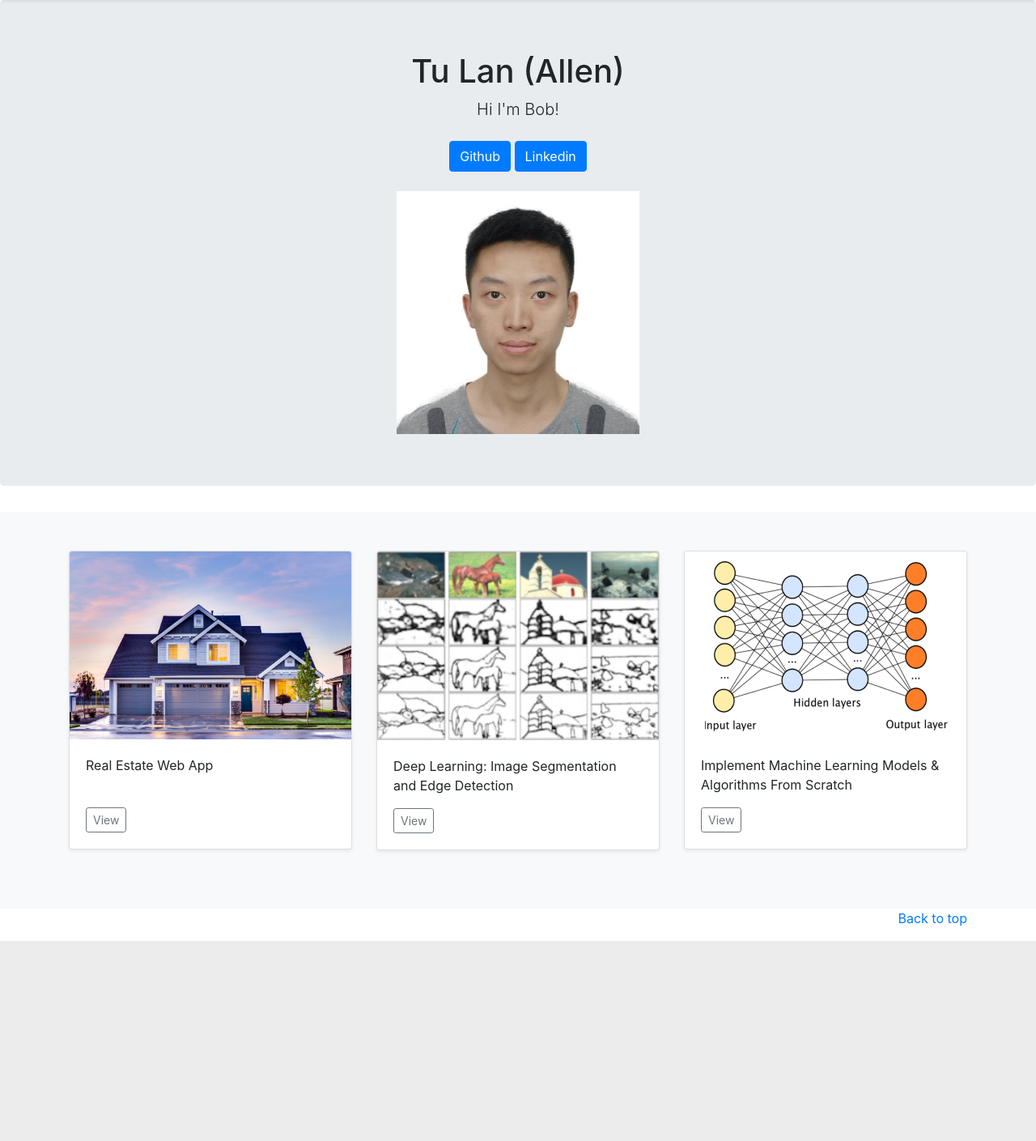
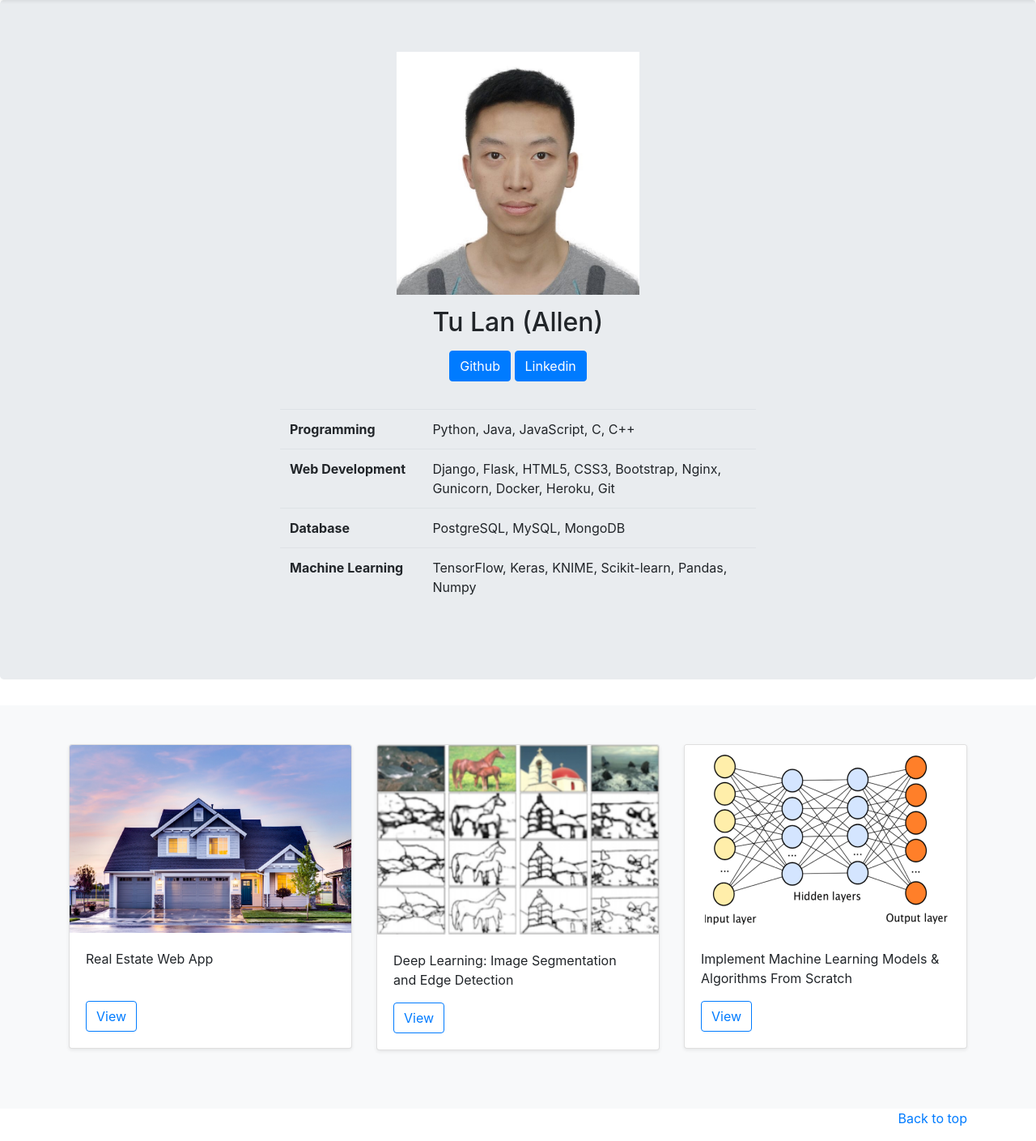
Before and after one commit to lantusky/portfolio_full, a Django app: page / in a window 1280 px wide. Shown: the part 56-1465 px from the top of the page at 81% size. Before the commit the page ends 1218 px from the top, so only its background shows below. Run offline with Django 3.2, Linux system fonts and the light colour scheme; some libraries are stand-ins or nearby versions.

Commit message:
modify homepage

```diff
--- a/templates/home/home.html
+++ b/templates/home/home.html
@@ -1,19 +1,36 @@
-<!doctype html>
+<!DOCTYPE html>
 <html lang="en">
   {% load static %}
 
   <head>
-  <meta charset="utf-8">
-  <meta name="viewport" content="width=device-width, initial-scale=1, shrink-to-fit=no">
-  <meta name="description" content="">
-  <meta name="author" content="Mark Otto, Jacob Thornton, and Bootstrap contributors">
-  <meta name="generator" content="Jekyll v3.8.5">
+    <meta charset="utf-8" />
+    <meta
+      name="viewport"
+      content="width=device-width, initial-scale=1, shrink-to-fit=no"
+    />
+    <meta name="description" content="" />
+    <meta
+      name="author"
+      content="Mark Otto, Jacob Thornton, and Bootstrap contributors"
+    />
+    <meta name="generator" content="Jekyll v3.8.5" />
     <title>Tu Lan's Portfolio</title>
 
     <!-- Bootstrap core CSS -->
-  <link href="{% static 'css/bootstrap.min.css' %}" rel="stylesheet">
+    <link href="{% static 'css/bootstrap.min.css' %}" rel="stylesheet" />
 
     <style>
+      .jumbotron-heading {
+        padding-top: 15px;
+      }
+
+      .container-table {
+        width: 50%;
+        padding: 10px;
+        margin-right: auto;
+        margin-left: auto;
+      }
+
       .bd-placeholder-img {
         font-size: 1.125rem;
         text-anchor: middle;
@@ -38,8 +55,18 @@
             <div class="col-sm-4 offset-md-1 py-4">
               <h4 class="text-white">Contacts</h4>
               <ul class="list-unstyled">
-              <li><a href="https://www.linkedin.com/in/tu-lan-561055125/" class="text-white">Connect on Linkedin</a></li>
-              <li><a href="https://github.com/lantusky" class="text-white">Connect on Github</a></li>
+                <li>
+                  <a
+                    href="https://www.linkedin.com/in/tu-lan-561055125/"
+                    class="text-white"
+                    >Connect on Linkedin</a
+                  >
+                </li>
+                <li>
+                  <a href="https://github.com/lantusky" class="text-white"
+                    >Connect on Github</a
+                  >
+                </li>
                 <p class="text-white">Email: lantusky2017@gmail.com</p>
                 <!-- <li>Tel: (669)204-6386</li> -->
               </ul>
@@ -50,15 +77,36 @@
       <div class="navbar navbar-dark bg-dark shadow-sm">
         <div class="container d-flex justify-content-between">
           <div class="navbar-brand d-flex align-items-center">
-          <svg xmlns="http://www.w3.org/2000/svg" width="20" height="20" viewBox="0 0 24 24" fill="none" stroke="currentColor"
-            stroke-width="2" stroke-linecap="round" stroke-linejoin="round" class="mr-2" focusable="false" aria-hidden="true">
-            <path d="M23 19a2 2 0 0 1-2 2H3a2 2 0 0 1-2-2V8a2 2 0 0 1 2-2h4l2-3h6l2 3h4a2 2 0 0 1 2 2z"></path>
+            <svg
+              xmlns="http://www.w3.org/2000/svg"
+              width="20"
+              height="20"
+              viewBox="0 0 24 24"
+              fill="none"
+              stroke="currentColor"
+              stroke-width="2"
+              stroke-linecap="round"
+              stroke-linejoin="round"
+              class="mr-2"
+              focusable="false"
+              aria-hidden="true"
+            >
+              <path
+                d="M23 19a2 2 0 0 1-2 2H3a2 2 0 0 1-2-2V8a2 2 0 0 1 2-2h4l2-3h6l2 3h4a2 2 0 0 1 2 2z"
+              ></path>
               <circle cx="12" cy="13" r="4"></circle>
             </svg>
             <strong>Tu Lan's Portfolio</strong>
           </div>
-        <button class="navbar-toggler" type="button" data-toggle="collapse" data-target="#navbarHeader" aria-controls="navbarHeader"
-          aria-expanded="false" aria-label="Toggle navigation">
+          <button
+            class="navbar-toggler"
+            type="button"
+            data-toggle="collapse"
+            data-target="#navbarHeader"
+            aria-controls="navbarHeader"
+            aria-expanded="false"
+            aria-label="Toggle navigation"
+          >
             <span class="navbar-toggler-icon"></span>
           </button>
         </div>
@@ -66,17 +114,22 @@
     </header>
 
     <main role="main">
-
       <section class="jumbotron text-center">
         <div class="container">
-        <h1 class="jumbotron-heading">Tu Lan (Allen)</h1>
-        <p class="lead text-black">Hi I'm Bob!</p>
+          <img src="{% static 'img/home/allen.jpg' %}" height="300" />
+          <h2 class="jumbotron-heading">Tu Lan (Allen)</h2>
           <p>
-          <a href="https://github.com/lantusky" class="btn btn-primary my-2">Github</a>
-          <a href="https://www.linkedin.com/in/tu-lan-561055125/" class="btn btn-primary my-2">Linkedin</a>
+            <a href="https://github.com/lantusky" class="btn btn-primary my-2"
+              >Github</a
+            >
+            <a
+              href="https://www.linkedin.com/in/tu-lan-561055125/"
+              class="btn btn-primary my-2"
+              >Linkedin</a
+            >
           </p>
-        <img src="{% static 'img/home/allen.jpg' %}" height=300>
         </div>
+        <div class="container-table">{% include './selfintro.html' %}</div>
       </section>
 
       <div class="album py-5 bg-light">
@@ -85,14 +138,21 @@
             <!-- Real Estate Web App -->
             <div class="col-md-4">
               <div class="card mb-4 shadow-sm">
-              <img src="{% static 'img/showcase.jpg' %}" class="card-img-top">
-              <div class="card-body", >
+                <img
+                  src="{% static 'img/showcase.jpg' %}"
+                  class="card-img-top"
+                />
+                <div class="card-body" ,>
                   <p class="card-text">Real Estate Web App</p>
-                <br>
-                <div class="d-flex justify-content-between align-items-center">
+                  <br />
+                  <div
+                    class="d-flex justify-content-between align-items-center"
+                  >
                     <div class="btn-group">
                       <a href="{% url 'index' %}">
-                      <button type="button" class="btn btn-sm btn-outline-secondary">View</button>
+                        <button type="button" class="btn btn-outline-primary">
+                          View
+                        </button>
                       </a>
                     </div>
                   </div>
@@ -103,13 +163,24 @@
             <!-- Image Edge Detection -->
             <div class="col-md-4">
               <div class="card mb-4 shadow-sm">
-              <img src="{% static 'img/home/image_edge.png' %}" class="card-img-top">
+                <img
+                  src="{% static 'img/home/image_edge.png' %}"
+                  class="card-img-top"
+                />
                 <div class="card-body">
-                <p class="card-text">Deep Learning: Image Segmentation and Edge Detection</p>
-                <div class="d-flex justify-content-between align-items-center">
+                  <p class="card-text">
+                    Deep Learning: Image Segmentation and Edge Detection
+                  </p>
+                  <div
+                    class="d-flex justify-content-between align-items-center"
+                  >
                     <div class="btn-group">
-                    <a href="https://github.com/lantusky/Image-Edge-Detection">
-                      <button type="button" class="btn btn-sm btn-outline-secondary">View</button>
+                      <a
+                        href="https://github.com/lantusky/Image-Edge-Detection"
+                      >
+                        <button type="button" class="btn btn-outline-primary">
+                          View
+                        </button>
                       </a>
                     </div>
                   </div>
@@ -120,21 +191,30 @@
             <!-- ML Algorithm Implementation -->
             <div class="col-md-4">
               <div class="card mb-4 shadow-sm">
-              <img src="{% static 'img/home/algorithm.png' %}" class="card-img-top">
+                <img
+                  src="{% static 'img/home/algorithm.png' %}"
+                  class="card-img-top"
+                />
                 <div class="card-body">
-                <p class="card-text">Implement Machine Learning Models & Algorithms From Scratch</p>
-                <div class="d-flex justify-content-between align-items-center">
+                  <p class="card-text">
+                    Implement Machine Learning Models & Algorithms From Scratch
+                  </p>
+                  <div
+                    class="d-flex justify-content-between align-items-center"
+                  >
                     <div class="btn-group">
-                    <a href="https://github.com/lantusky/ML_Implement_From_Scratch">
-                      <button type="button" class="btn btn-sm btn-outline-secondary">View</button>
+                      <a
+                        href="https://github.com/lantusky/ML_Implement_From_Scratch"
+                      >
+                        <button type="button" class="btn btn-outline-primary">
+                          View
+                        </button>
                       </a>
                     </div>
                   </div>
                 </div>
               </div>
             </div>
-
-
           </div>
         </div>
       </div>
@@ -142,15 +222,14 @@
 
     <footer class="text-muted">
       <div class="container">
-      <p class="float-right">
-        <a href="#">Back to top</a>
-      </p>
+        <p class="float-right"><a href="#">Back to top</a></p>
       </div>
     </footer>
 
     <script src="{% static 'js/jquery-3.3.1.min.js' %}"></script>
-  <script>scr = "{% static 'js/popper.min.js' %}"</script>
+    <script>
+      scr = "{% static 'js/popper.min.js' %}";
+    </script>
     <script src="{% static 'js/bootstrap.min.js' %}"></script>
   </body>
-
 </html>
--- /dev/null
+++ b/templates/home/selfintro.html
@@ -0,0 +1,23 @@
+<table class="table text-left">
+  <tbody>
+    <tr>
+      <th scope="row" style="width: 30%">Programming</th>
+      <td>Python, Java, JavaScript, C, C++</td>
+    </tr>
+    <tr>
+      <th scope="row">Web Development</th>
+      <td>
+        Django, Flask, HTML5, CSS3, Bootstrap, Nginx, Gunicorn, Docker, Heroku,
+        Git
+      </td>
+    </tr>
+    <tr>
+      <th scope="row">Database</th>
+      <td>PostgreSQL, MySQL, MongoDB</td>
+    </tr>
+    <tr>
+      <th scope="row">Machine Learning</th>
+      <td>TensorFlow, Keras, KNIME, Scikit-learn, Pandas, Numpy</td>
+    </tr>
+  </tbody>
+</table>
```
Lines whose indentation alone changed are shown as unchanged.
